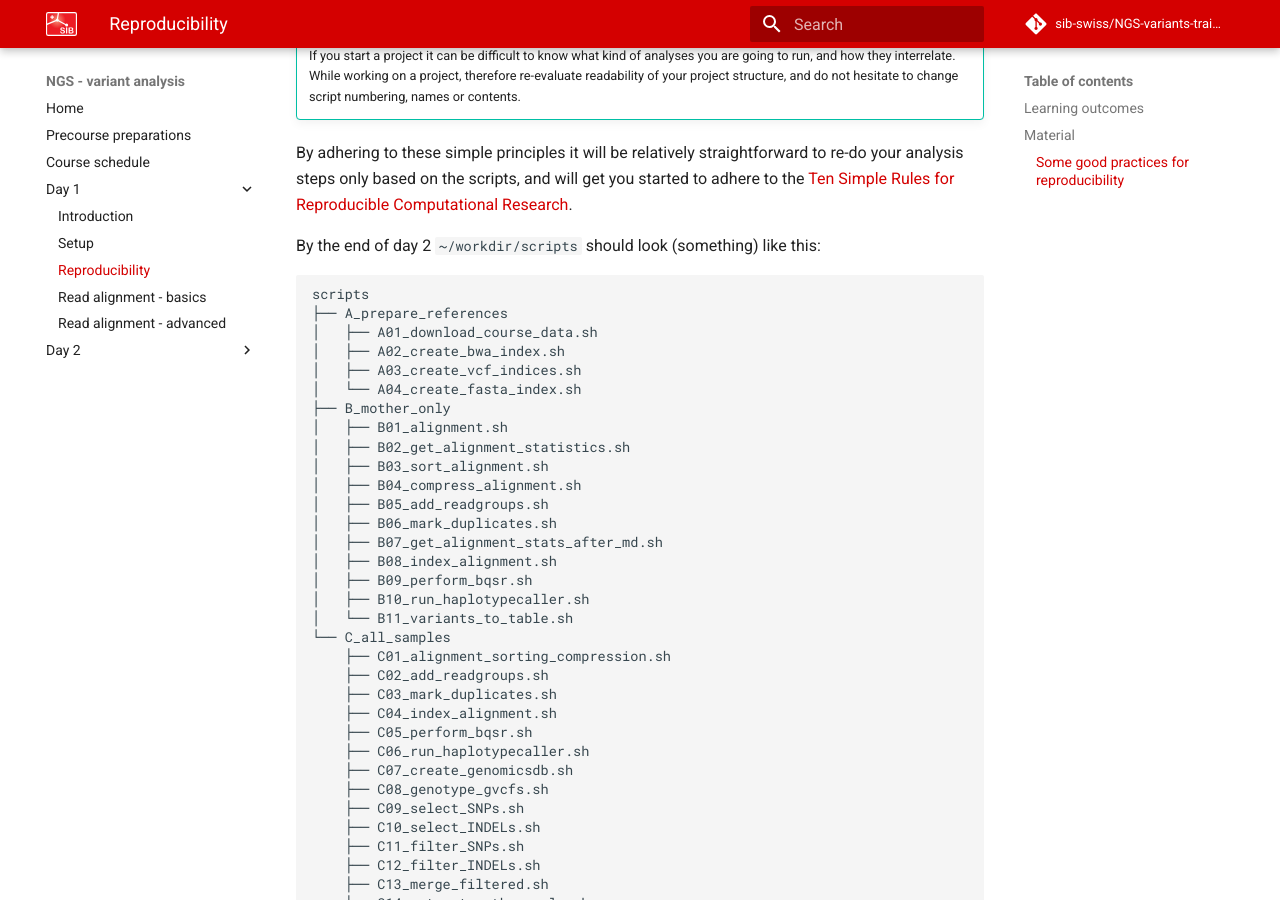
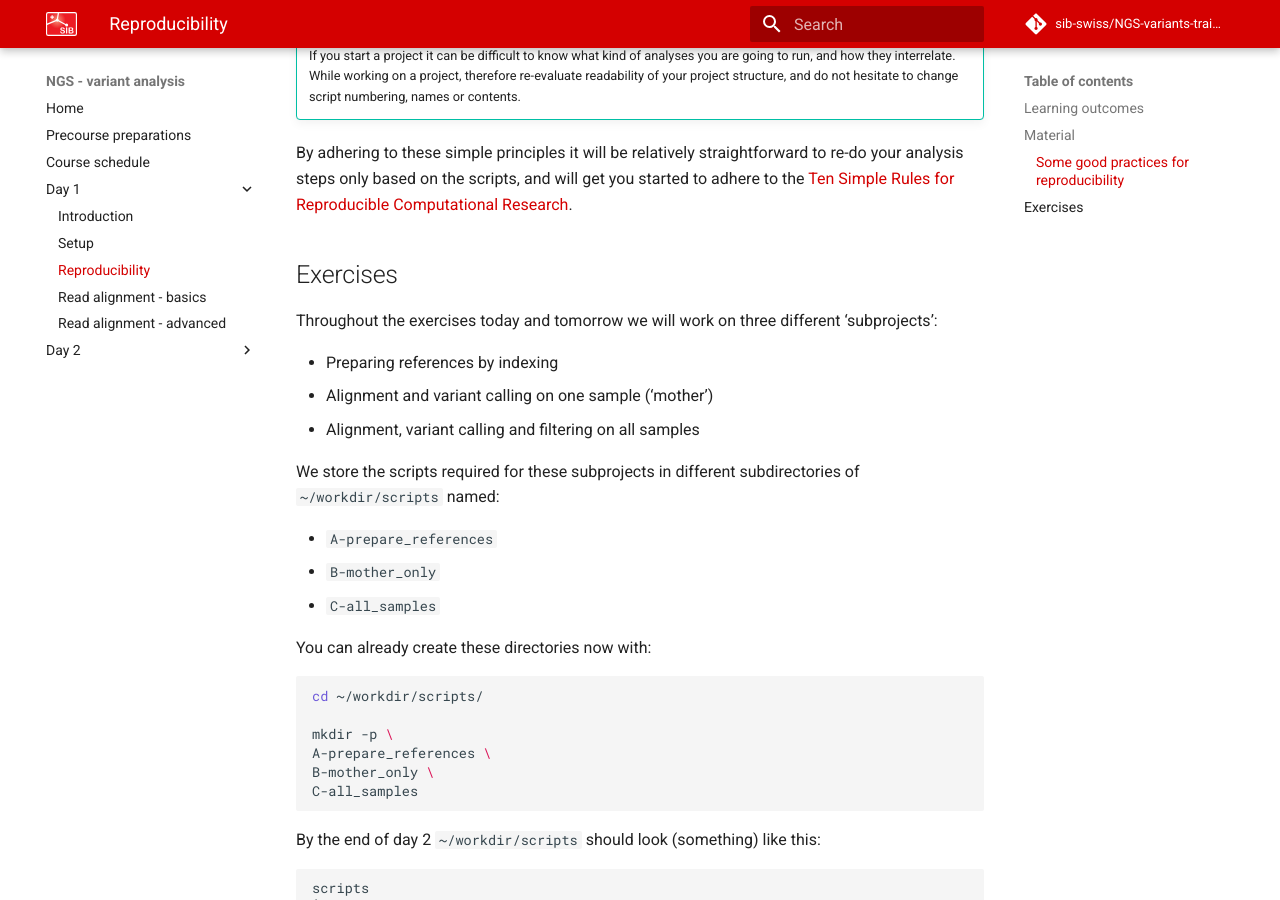
Before and after one commit to sib-swiss/NGS-variants-training, an MkDocs documentation site: the page built from docs/day1/reproducibility.md, in a window 1280 px wide and 900 px high, scrolled down 827 px. Built offline with MkDocs 1.6.1 and Material for MkDocs 9.7.7, drawn with Linux system fonts in a browser that asks for light colours; comment, search, counter and statistics services are not loaded; the version menu is left out.

Commit message:
moves setting up dirs to reproducibility chapter

````diff
--- a/docs/day1/reproducibility.md
+++ b/docs/day1/reproducibility.md
@@ -23,6 +23,31 @@ During today and tomorrow we will work with a small *E. coli* dataset to practic
     If you start a project it can be difficult to know what kind of analyses you are going to run, and how they interrelate. While working on a project, therefore re-evaluate readability of your project structure, and do not hesitate to change script numbering, names or contents.
 
 By adhering to these simple principles it will be relatively straightforward to re-do your analysis steps only based on the scripts, and will get you started to adhere to the [Ten Simple Rules for Reproducible Computational Research](https://journals.plos.org/ploscompbiol/article?id=10.1371/journal.pcbi.1003285).
+
+## Exercises
+
+Throughout the exercises today and tomorrow we will work on three different 'subprojects':
+
+- Preparing references by indexing
+- Alignment and variant calling on one sample ('mother')
+- Alignment, variant calling and filtering on all samples
+
+We store the scripts required for these subprojects in different subdirectories of `~/workdir/scripts` named:
+
+- `A-prepare_references`
+- `B-mother_only`
+- `C-all_samples`
+
+You can already create these directories now with:
+
+```sh
+cd ~/workdir/scripts/
+
+mkdir -p \
+A-prepare_references \
+B-mother_only \
+C-all_samples
+```
 
 By the end of day 2 `~/workdir/scripts` should look (something) like this:
 
````
